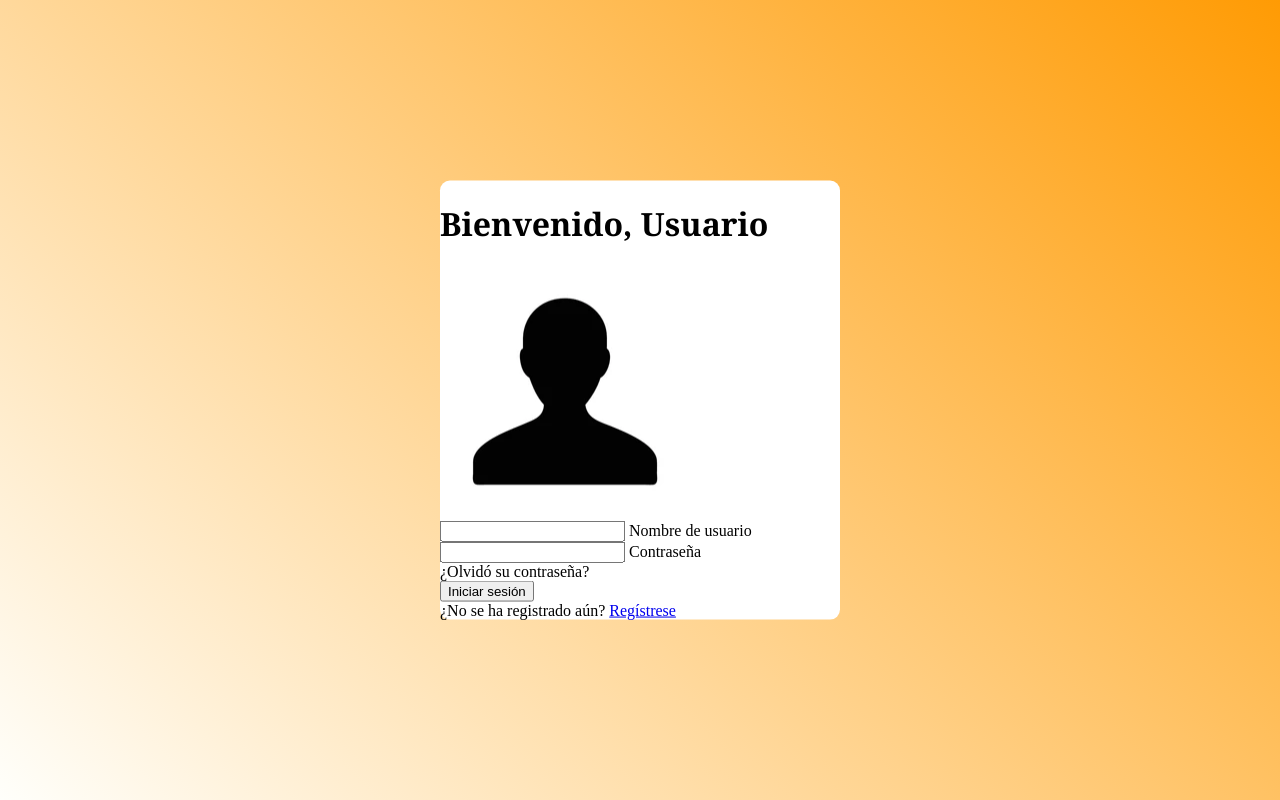
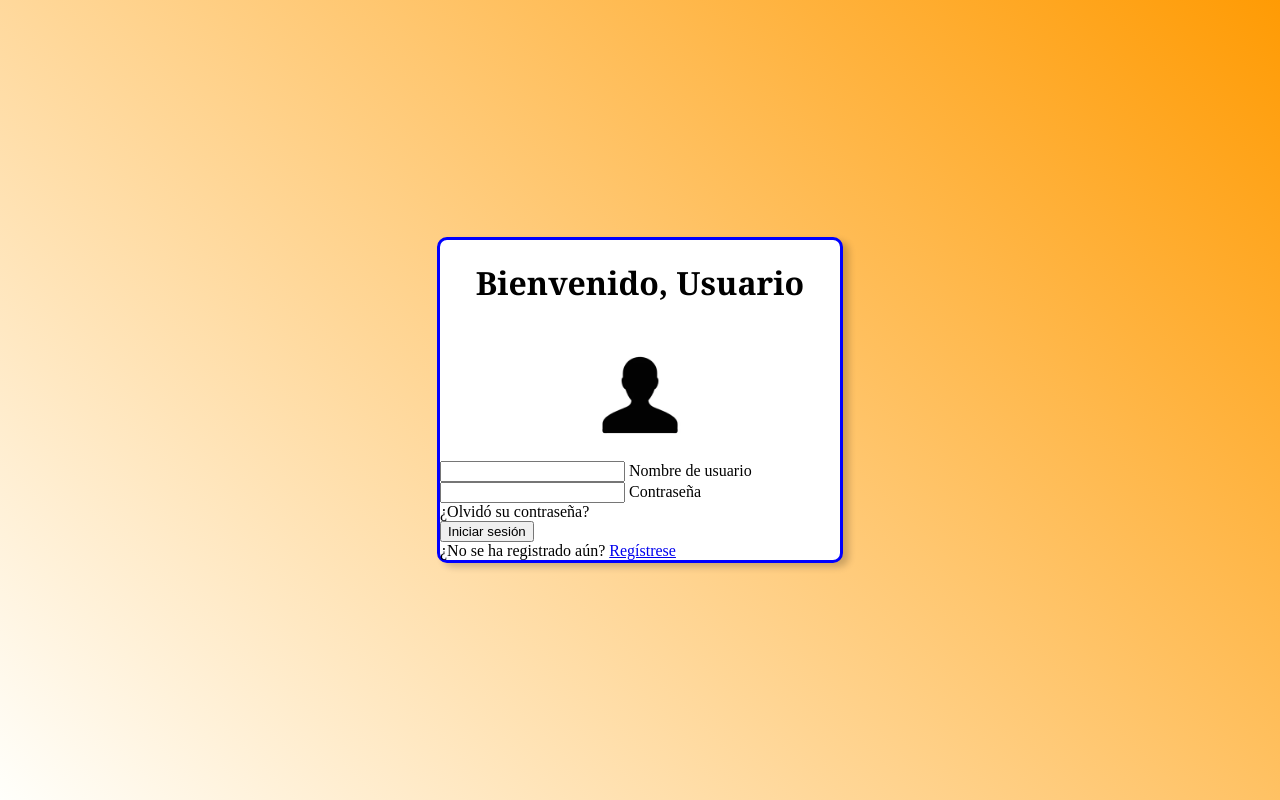
Before and after one commit to KarolAtias/Loginasignacion, a plain HTML site: page Main/login.html in a window 1280 px wide. Drawn offline with Linux system fonts and the light colour scheme.

Commit message:
Cambios en el css

```diff
--- a/Main/loginstyle.css
+++ b/Main/loginstyle.css
@@ -4,19 +4,37 @@ body {
     background: #FF9B04;
     background: linear-gradient(225deg, #FF9B04, #FFFFFB);
     min-height: 100vh;
+    display: flex;
+    justify-content: center;
+    align-items: center;
 }
 
 .formulario {
-    position: absolute;
     top: 50%;
     left: 50%;
     background-color: white;
-    transform: translate(-50%, -50%);
     width: clamp(280px, 40vw, 400px);
+    height: fit-content;
     border-radius: 10px;
+    border-style: solid;
+    border-color: blue;
+    box-shadow: 6px 4px 7px rgba(0, 0, 0, 0.2);
+
 }
-
 
 h1 {
     font-family: Georgia, 'Times New Roman', Times, serif;
+    text-align: center;
+    padding: 0 0 20px 0;
+    margin-bottom: 20px;
 }
+
+.formulario form{
+    padding: 24px clamp(16px, 5vw, 40px);
+}
+
+img {
+    display: block;
+    margin: 0 auto 15px auto;
+    width: 8vw;
+}
```
